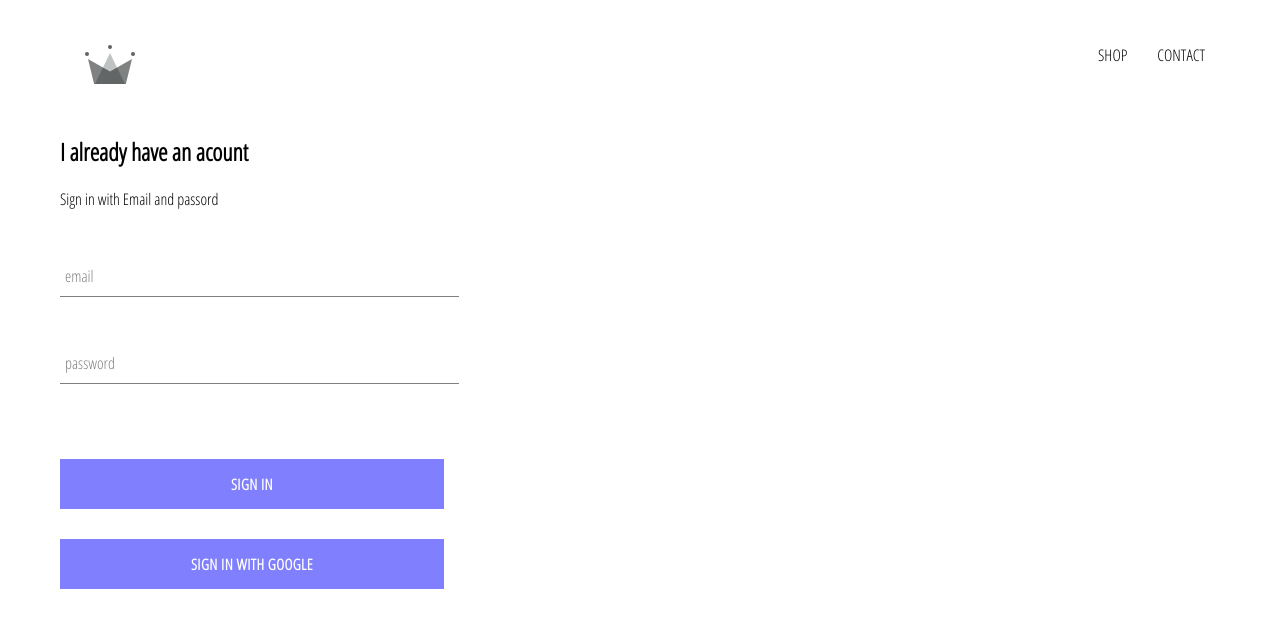
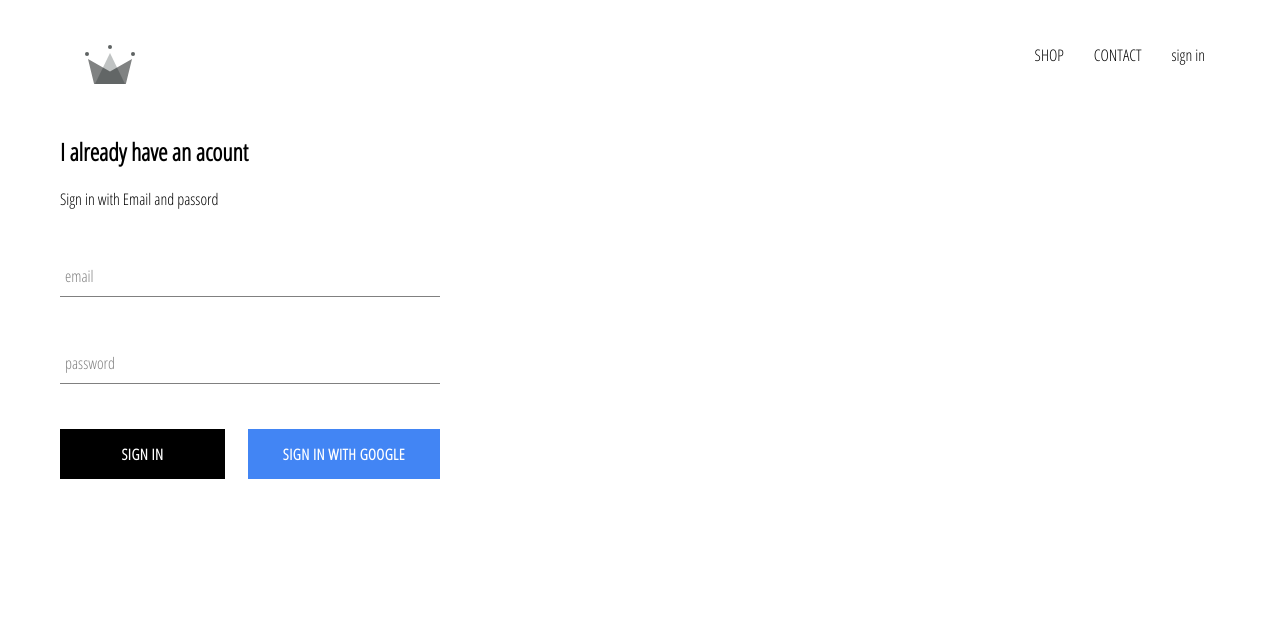
Before and after one commit to PavelLevitin/shop-ripo, a React (Create React App) app: page /signin in a window 1280 px wide. Shown: the top 628 px of the page. Built offline with nearby package versions, Linux system fonts and the light colour scheme; no server answers.

Commit message:
after log-in with fire-base with button style

```diff
--- a/src/App.css
+++ b/src/App.css
@@ -7,3 +7,7 @@
    text-decoration:none;
    color: black;
 }
+
+*{
+    box-sizing: border-box;
+}
--- a/src/App.js
+++ b/src/App.js
@@ -4,14 +4,35 @@
 import Header   from './components/header/header.component'
 import SignInAndSignUpPage from './pages/sign-in-and-sign-up/sign-in-and-sign-up.component'
 import {Switch, Route } from 'react-router-dom';
+import {auth} from  './firebase/firebase.utils';
 
 import './App.css';
 
 
-function App() {
+class  App extends React.Component  {
+  constructor (){
+  super()
+   this.state={
+     currentUser:null
+   }
+
+  }
+  unsubscribeFronAuth= null;
+
+  componentDidMount(){
+    this.unsubscribeFronAuth=auth.onAuthStateChanged(user=>{
+      this.setState({currentUser:user})
+
+    })
+  }
+  componentWillUnmount(){
+    this.unsubscribeFronAuth();
+  }
+
+render (){
   return (
     <div >
-      <Header></Header>
+      <Header currentUser={ this.state.currentUser}></Header>
       <Switch>
         <Route   exact  path="/" component={Homepage}/>
         <Route  exact path="/shop" component={ShopPage} />
@@ -19,6 +40,10 @@
       </Switch>
     </div>
   );
+
+}
+
+
 }
 
 export default App;
--- a/src/components/custom-button/custom-button.component.jsx
+++ b/src/components/custom-button/custom-button.component.jsx
@@ -3,9 +3,10 @@
 import "./custom-button.styles.scss";
 
 
-const CustomButton =({children ,...otherProps}) =>(
- <button className="custom-button"{...otherProps}>
-  {children}
+const CustomButton =({children ,isGoogleSignIn, ...otherProps}) =>(
+ <button className={`${isGoogleSignIn ? 'google-sign-in' : ''} custom-button`}
+ {...otherProps}>
+ {children}
 
  </button>
 
--- a/src/components/custom-button/custom-button.styles.scss
+++ b/src/components/custom-button/custom-button.styles.scss
@@ -1,23 +1,31 @@
 .custom-button {
-    min-width: 125px;
-    width: 100%;
+  min-width: 165px;
+  width: auto;
   height: 50px;
   letter-spacing: 0.5px;
   line-height: 50px;
   padding: 0 35px 0 35px;
   font-size: 15px;
-    background-color: #8080ff;
+  background-color: black;
   color: white;
   text-transform: uppercase;
   font-family: 'Open Sans Condensed';
   font-weight: bolder;
   border: none;
-    margin:30px 30px  0 0   ;
   cursor: pointer;
 
   &:hover {
-      background-color:#e6f2ff;
+    background-color: white;
     color: black;
     border: 1px solid black;
   }
+  &.google-sign-in{
+    background-color: #4285f4;
+    color:white;
+    &:hover{
+      background-color: #357ae8;
+      border: none;
     }
+
+  }
+}
--- a/src/components/header/header.component.jsx
+++ b/src/components/header/header.component.jsx
@@ -1,10 +1,12 @@
 import React from "react";
-import {Link} from 'react-router-dom'
+import {Link} from 'react-router-dom';
+
+import {auth} from  '../../firebase/firebase.utils';
 import "./header.styles.scss";
 import {ReactComponent as Logo} from "../../assets/crown.svg";
 
 
-const Header =()=>(
+const Header =({ currentUser })=>(
 <div className='header'>
   <Link className='logo-container' to='/'>
     <Logo className="logo"/>
@@ -16,6 +18,11 @@
    <Link   className='option' to='/shop'>
      CONTACT
    </Link>
+   {currentUser ? (
+   <div className='option' onClick={() =>(auth.signOut())}>SIGN OUT</div>
+   ):
+     (<Link className='option' to='/signin'>sign in</Link>)
+  }
 
   </div>
 </div>
--- a/src/components/header/header.styles.scss
+++ b/src/components/header/header.styles.scss
@@ -20,6 +20,7 @@
 
       .option {
         padding: 10px 15px;
+        cursor: pointer;
       }
     }
   }
--- a/src/components/sign-in/sign-in.component.jsx
+++ b/src/components/sign-in/sign-in.component.jsx
@@ -48,9 +48,13 @@
            required
            value={this.state.password}
         />
+         <div className="buttons">
+          <CustomButton type="submit" value="submit form">SIGN IN</CustomButton>
+          <CustomButton onClick={signInWithGoogle} isGoogleSignIn>
+          SIGN IN with google
+          </CustomButton>
+         </div>
 
-         <CustomButton type="submit" value="submit form">SIGN IN</CustomButton>
-      <CustomButton onClick={signInWithGoogle}>{' '}SIGN IN with google{' '}</CustomButton>
 
       </form>
    </div>
--- a/src/components/sign-in/sign-in.styles.scss
+++ b/src/components/sign-in/sign-in.styles.scss
@@ -1,9 +1,13 @@
 .sign-in {
-    width: 30vw;
+    width: 380px;
     display: flex;
     flex-direction: column;
 
     .title{
       margin: 10px 0;
     }
+    .buttons{
+      display: flex;
+      justify-content: space-between;
+    }
   }
```
Lines whose indentation alone changed are shown as unchanged.
